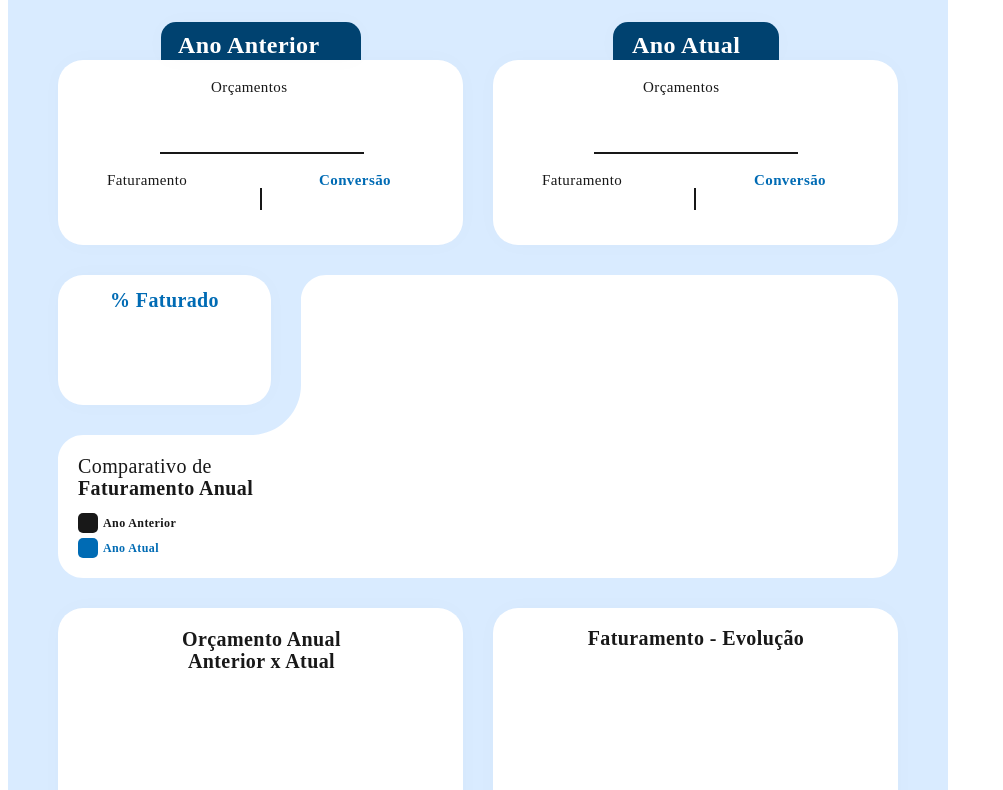
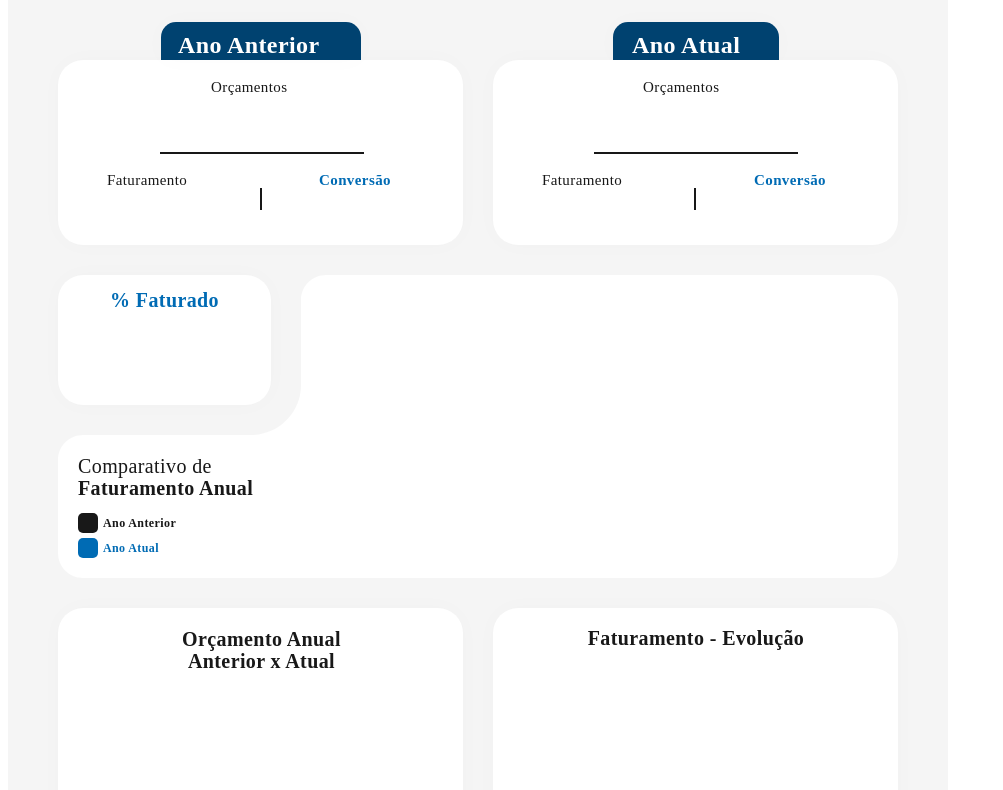
Before and after one commit to MercatoAutomacaoMKT/Dashboard-Climate, a plain HTML site: page index.html in a window 1280 px wide. Shown: the part 117-907 px from the top of the page, without its empty margins (0-1003 px from the left). Drawn offline with Linux system fonts and the light colour scheme.

Commit message:
index.html

```diff
--- a/index.html
+++ b/index.html
@@ -1,4 +1,4 @@
-<div style="width: 940px; height: 3837px; position: relative; background: var(--Miscellaneous-Button---Tinted-Fill, rgba(0, 122, 255, 0.15)); overflow: hidden">
+<div style="width: 940px; height: 3837px; position: relative; background: #F5F5F5; overflow: hidden">
   <div style="width: 970px; height: 1126px; left: -16px; top: -19px; position: absolute"></div>
   <div style="width: 2554.99px; height: 3837px; left: -865px; top: 0px; position: absolute"></div>
   <div data-svg-wrapper style="left: 50px; top: 384px; position: absolute">
```
